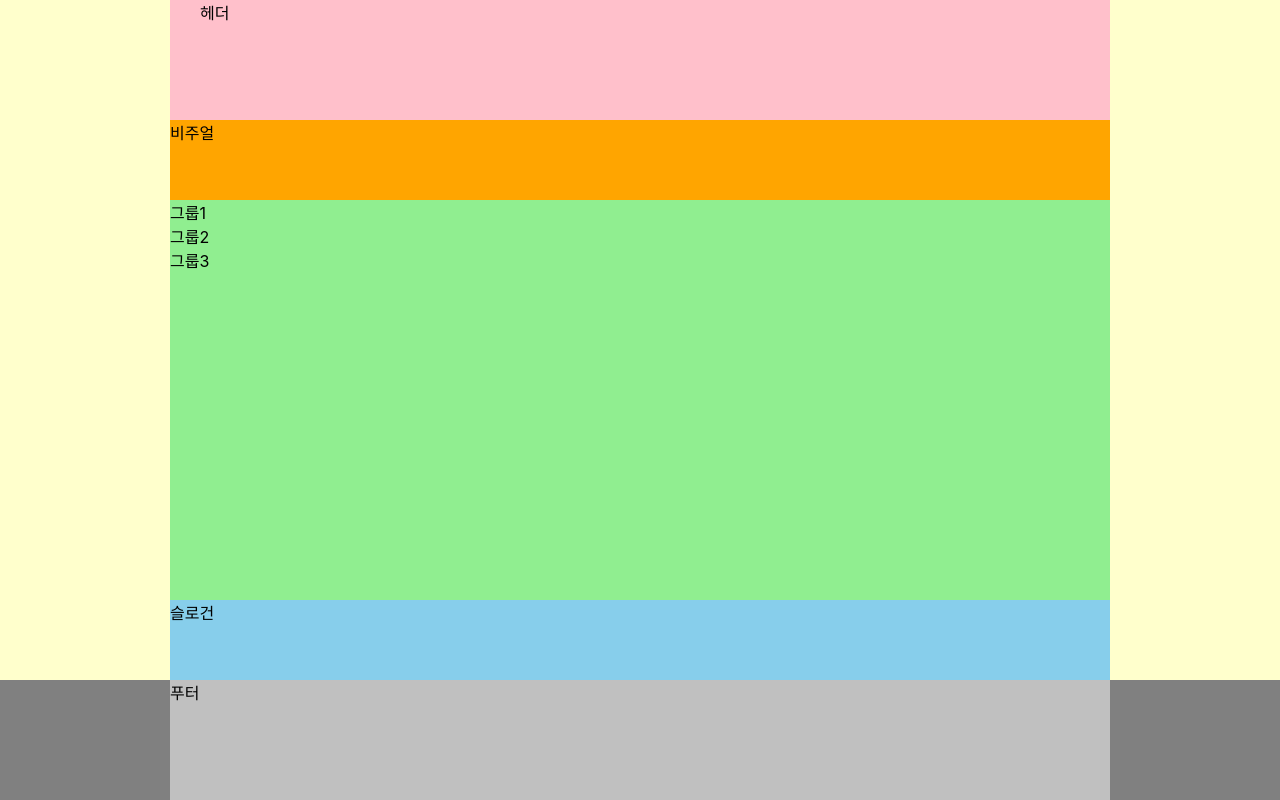
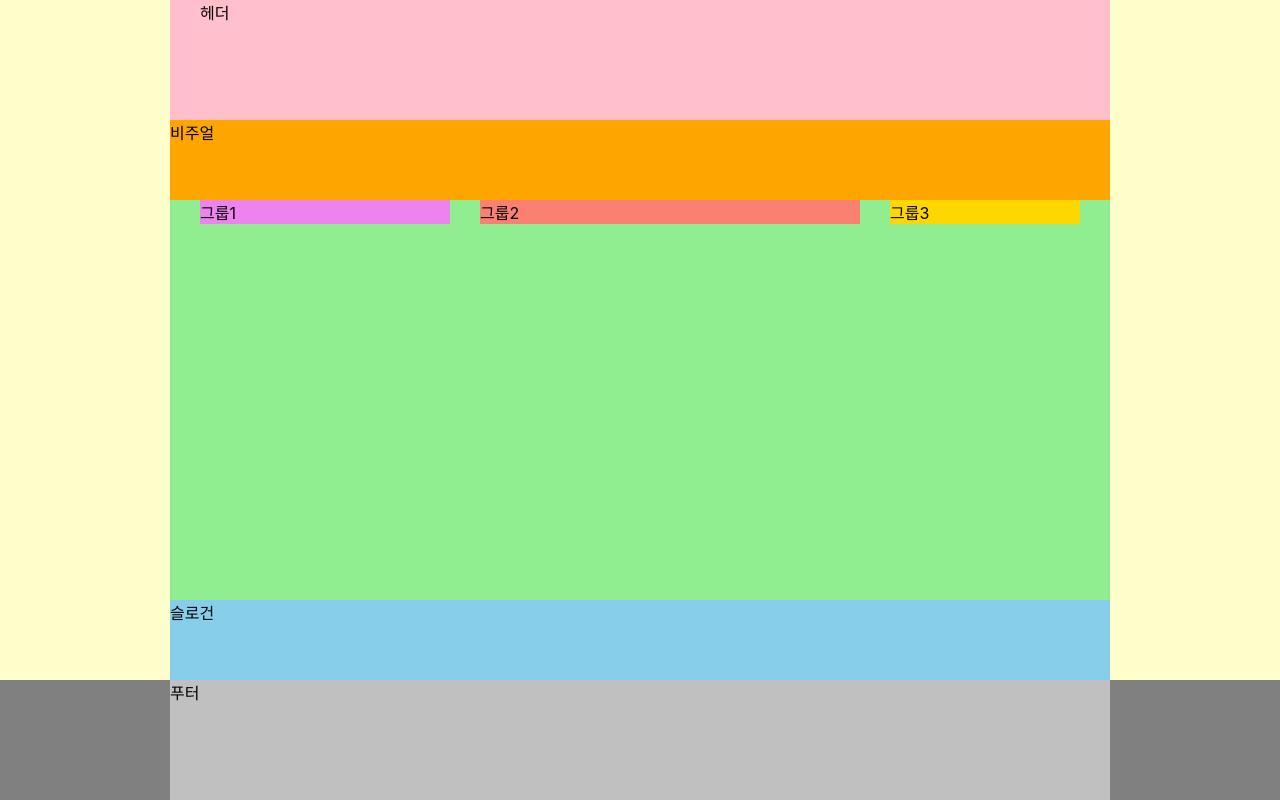
Before and after one commit to luvdo0112/HTML5, a website: page index.html in a window 1280 px wide. Drawn offline with Linux system fonts and the light colour scheme; a web font is replaced by a local one.

Commit message:
float 이용한 main layout

```diff
--- a/styles/style.css
+++ b/styles/style.css
@@ -1,5 +1,12 @@
 @import url(./normalize.css);
 @import url(./reset.css);
+
+/* 기본 스타일 */
+*,
+*::before,
+*::after {
+  box-sizing: border-box;
+}
 
 /* 본문스타일 */
 body {
@@ -36,11 +43,37 @@ body {
 .main {
   background: lightgreen;
   height: 50vh;
+  display: flow-root;
+  /* overflow: hidden; */
+  padding: 0 15px;
 }
+/* .main::after{
+  content:"";
+  clear: both;
+  display: block;
+} */
+.group{
+  margin: 0 15px;
+  float: left;
+}
+.group1{
+  background-color: violet;
+  width: 250px;
+}
+.group2{
+  background-color: salmon;
+  width: 380px;
+}
+.group3{
+  background-color: gold;
+  width: 190px;
+}
+
 /* 슬로건 */
 .slogan {
   background: skyblue;
   height: 10vh;
+  clear: both;
 }
 /* 푸터 */
 .footer {
```
